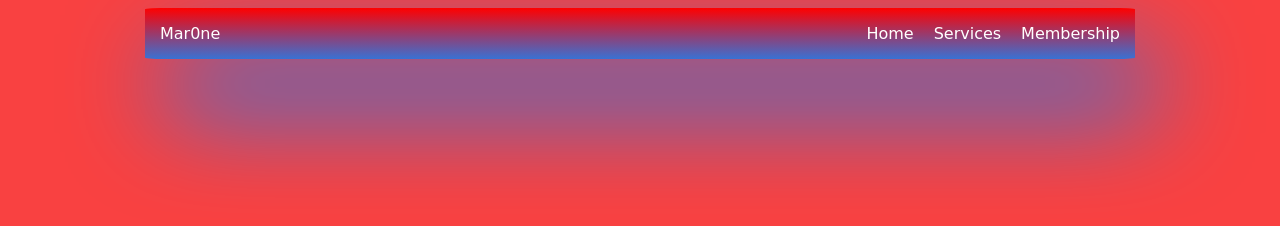
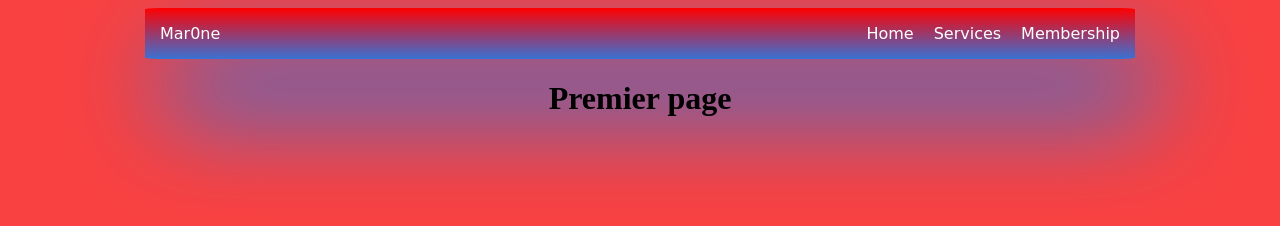
Before and after one commit to ReslaneG/ReslaneG.github.io, a plain HTML site: page page1.html in a window 1280 px wide. Drawn offline with Linux system fonts and the light colour scheme.

Commit message:
deuxieme test en ligne

```diff
--- a/page1.html
+++ b/page1.html
@@ -23,7 +23,7 @@
           </li>
         </ul>
       </nav>
-
+<h1>Premier page</h1>
 
 </body>
 
```
